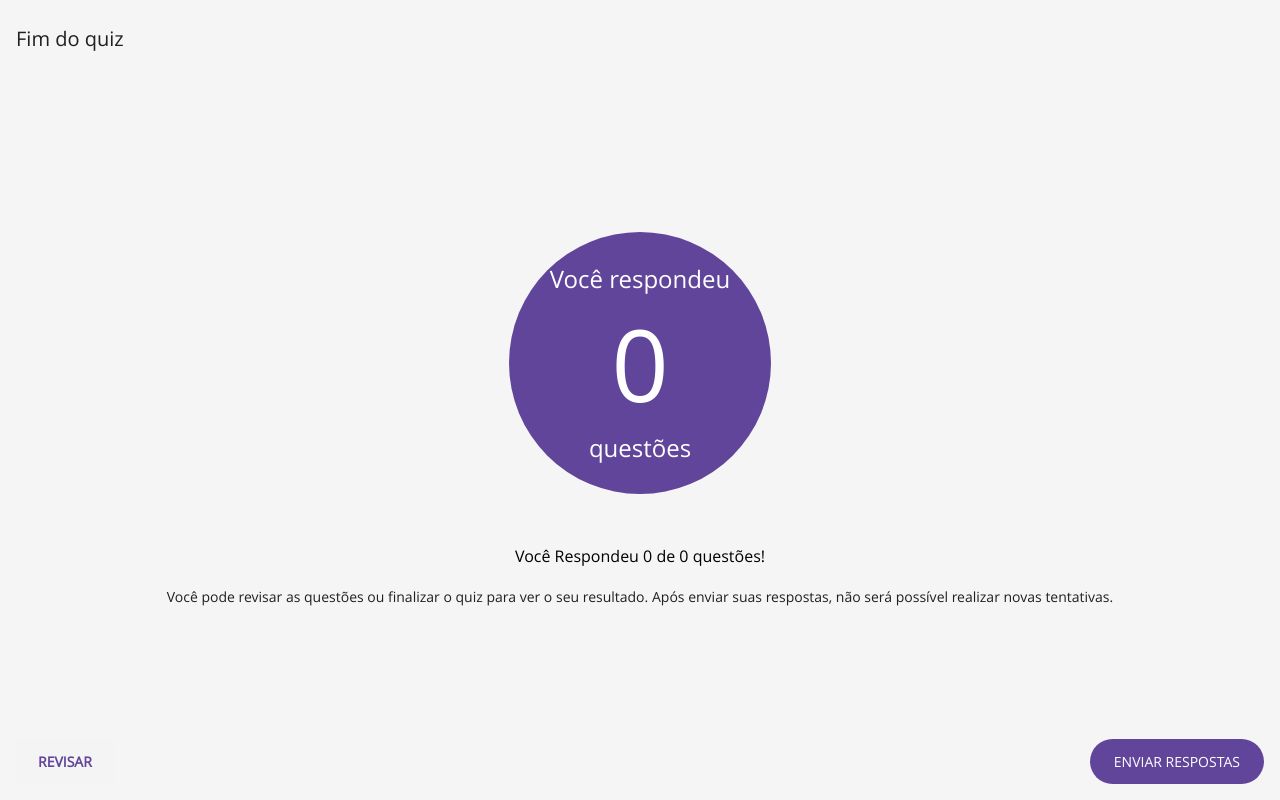
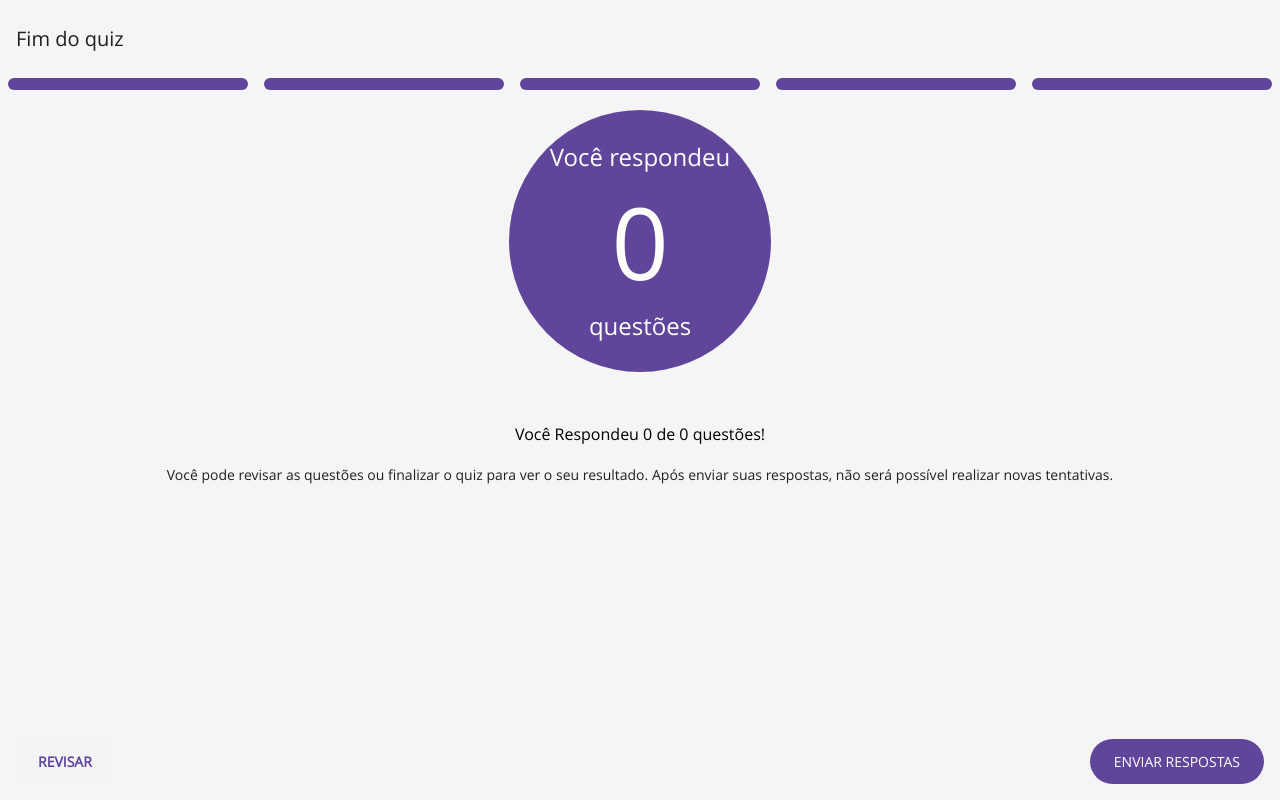
Before and after one commit to FeliciLab/qualiquiz, a Vue app: page /confirmation in a window 1280 px wide. Built offline with nearby package versions, Linux system fonts and the light colour scheme; what vue-the-mask would draw is missing.

Commit message:
💄  #85 - corrige espaçamento da tela confirmation

```diff
--- a/src/views/EndingQuiz/BodyFinish.vue
+++ b/src/views/EndingQuiz/BodyFinish.vue
@@ -2,8 +2,9 @@
   <div class="animated fadeIn">
     <div class="tela-confirmacao">
       <div>
+        <div>
           <p class="title-fim-quiz roboto-bold">Fim do quiz</p>
-        <BreadcrumbsFixed :amountAnswers="amountAnswers" />
+          <BreadcrumbsFixed :amountAnswers="5" />
         </div>
         <div>
           <div class="circle-centro flex-column-items-center">
@@ -18,6 +19,7 @@
             resultado. Após enviar suas respostas, não será possível realizar
             novas tentativas.
           </p>
+        </div>
       </div>
       <div class="button-row">
         <slot slot name="actions"></slot>
@@ -79,6 +81,6 @@ export default {
   margin: 0px 0px 0px 0px;
 }
 .circle-centro {
-  margin-top: 30px;
+  margin-top: 20px;
 }
 </style>
```
Lines whose indentation alone changed are shown as unchanged.
